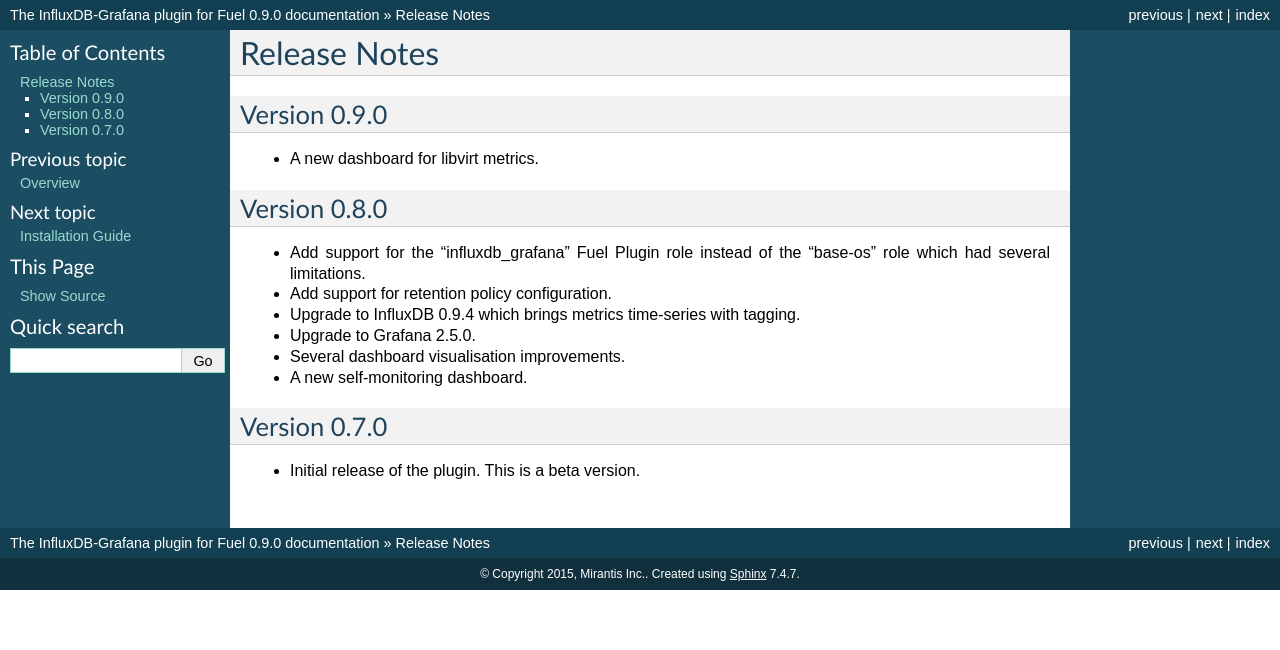
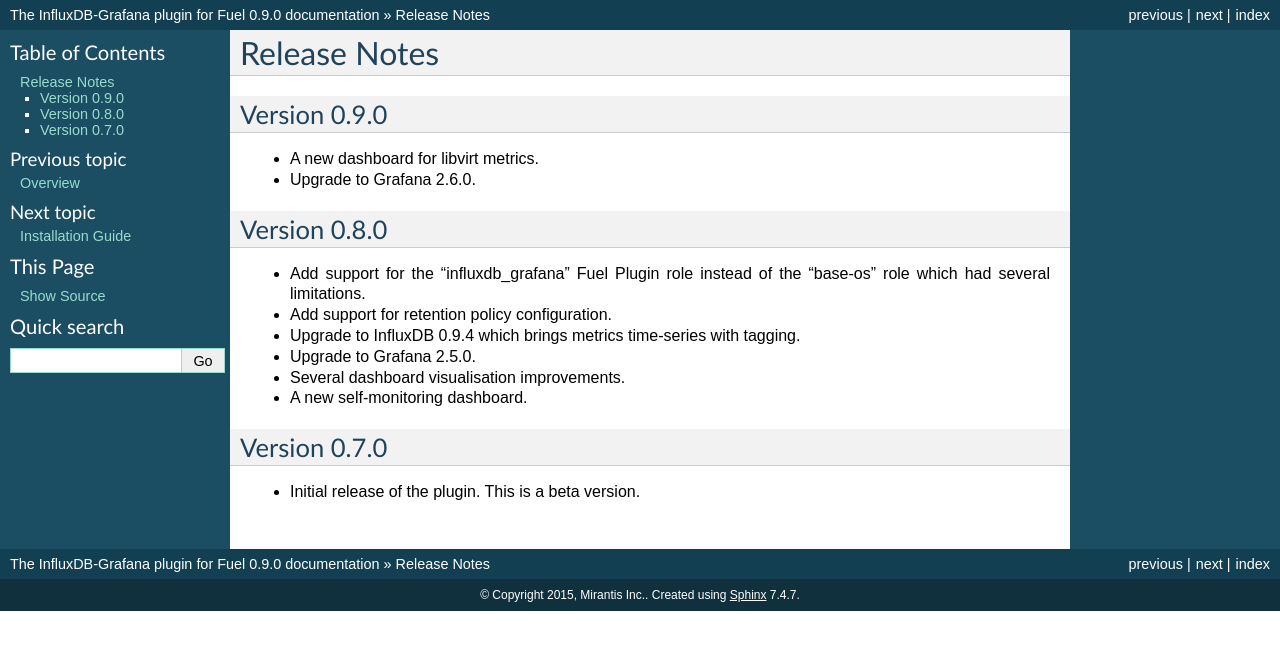
Before and after one commit to openstack-archive/fuel-plugin-influxdb-grafana, a Sphinx documentation site: the page built from doc/source/releases.rst, in a window 1280 px wide. Shown: the top 650 px of the page. Built offline with Sphinx 7.4.7, drawn with Linux system fonts in a browser that asks for light colours.

Commit message:
Upgrade to Grafana 2.6
Change-Id: I679733224a8dc4d11556be8cb02dacae9f6d3253

```diff
--- a/doc/source/appendix.rst
+++ b/doc/source/appendix.rst
@@ -5,4 +5,4 @@
 
 * The `InfluxDB-Grafana plugin <https://github.com/openstack/fuel-plugin-influxdb-grafana>`_ project at GitHub.
 * The official `InfluxDB documentation <https://influxdb.com/docs/v0.9/>`_.
-* The official `Grafana documentation <http://docs.grafana.org/v2.5/>`_.
+* The official `Grafana documentation <http://docs.grafana.org/v2.6>`_.
--- a/doc/source/installation.rst
+++ b/doc/source/installation.rst
@@ -86,5 +86,5 @@
 +================+=====================================+
 | InfluxDB       | v0.9.4 for Ubuntu (64-bit)          |
 +----------------+-------------------------------------+
-| Grafana        | v2.5.0 for Ubuntu (64-bit)          |
+| Grafana        | v2.6.0 for Ubuntu (64-bit)          |
 +----------------+-------------------------------------+
--- a/doc/source/releases.rst
+++ b/doc/source/releases.rst
@@ -7,6 +7,7 @@
 -------------
 
 - A new dashboard for libvirt metrics.
+- Upgrade to Grafana 2.6.0.
 
 Version 0.8.0
 -------------
```
Also changed, not shown: 1 other file.
